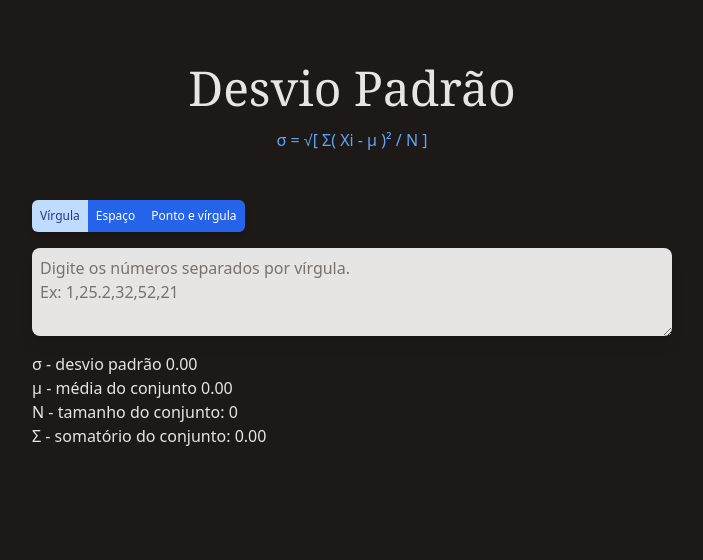
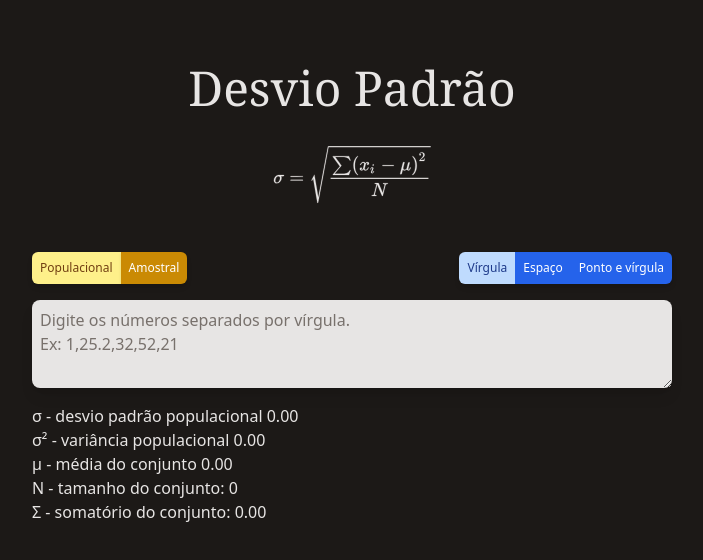
Before and after one commit to ffss92/desviopadrao, a Next.js app: page / in a window 1280 px wide. Shown: the top 560 px of the page, without its empty margins (288-991 px from the left). Built offline with nearby package versions, Linux system fonts and the light colour scheme.

Commit message:
Added features to std deviation

```diff
--- a/components/StandartDeviation.tsx
+++ b/components/StandartDeviation.tsx
@@ -8,33 +8,37 @@ function calculateMean(nums: number[]) {
   );
 }
 
-function stdDeviation(nums: number[]) {
+function stdDeviation(nums: number[], type: StdDeviation) {
   const mean = calculateMean(nums);
   const numberElements = nums.length;
   const sumNums = nums.reduce((prev, curr) => prev + curr);
   let v = 0;
   for (let i = 0; i < nums.length; i++) {
     const el = nums[i];
-    v += (el - mean) * (el - mean);
+    v += Math.pow(el - mean, 2);
   }
-  const variation = sumNums / numberElements;
+  const variance =
+    type === "population" ? v / numberElements : v / (numberElements - 1);
   return {
     mean,
     numberElements,
-    stdDev: Math.sqrt(variation),
-    variation,
+    stdDev: Math.sqrt(variance),
+    variance,
     sumNums,
   };
 }
+
+type StdDeviation = "population" | "sample";
 
 const StandardDeviation: React.FC = () => {
   const initialStd = {
     mean: 0,
     numberElements: 0,
     stdDev: 0,
-    variation: 0,
+    variance: 0,
     sumNums: 0,
   };
+  const [currentType, setCurrentType] = useState<StdDeviation>("population");
   const [currentIndex, setCurrentIndex] = useState(0);
   const [textInput, setTextInput] = useState("");
   const [numbersList, setNumbersList] = useState<number[]>([]);
@@ -46,15 +50,15 @@ const StandardDeviation: React.FC = () => {
       setStd(initialStd);
       return;
     }
-    const results = stdDeviation(numbersList);
+    const results = stdDeviation(numbersList, currentType);
     setStd({
       mean: results.mean,
       numberElements: results.numberElements,
       stdDev: results.stdDev,
-      variation: results.variation,
+      variance: results.variance,
       sumNums: results.sumNums,
     });
-  }, [numbersList]);
+  }, [numbersList, currentType]);
 
   const separations = [
     {
@@ -104,16 +108,38 @@ const StandardDeviation: React.FC = () => {
   };
   return (
     <>
-      <div className="flex mt-12">
-        <div className="rounded-md shadow-md hover:shadow-lg overflow-hidden text-xs">
+      <div className="flex flex-col sm:flex-row justify-between mt-12">
+        <div className="flex rounded-md shadow-md hover:shadow-lg overflow-hidden text-xs">
+          <button
+            className={
+              currentType === "population"
+                ? "bg-yellow-200 text-yellow-900 p-2 flex-1 sm:flex-none"
+                : "bg-yellow-600 text-white shadow p-2 flex-1 sm:flex-none"
+            }
+            onClick={() => setCurrentType("population")}
+          >
+            Populacional
+          </button>
+          <button
+            className={
+              currentType === "sample"
+                ? "bg-yellow-200 text-yellow-900 p-2 border-yellow-800 flex-1 sm:flex-none"
+                : "bg-yellow-600 text-white shadow p-2 flex-1 sm:flex-none"
+            }
+            onClick={() => setCurrentType("sample")}
+          >
+            Amostral
+          </button>
+        </div>
+        <div className="flex mt-2 sm:mt-0 rounded-md shadow-md hover:shadow-lg overflow-hidden text-xs">
           {separations.map((separation, idx) => (
             <button
               key={separation.sep}
               onClick={() => handleClick(idx)}
               className={
                 idx === currentIndex
-                  ? "bg-blue-200 hover:bg-blue-300 text-blue-900 p-2 transition duration-200 ease-in-out"
-                  : "bg-blue-600 hover:bg-blue-700 text-white p-2 transition duration-200 ease-in-out"
+                  ? "bg-blue-200 hover:bg-blue-300 text-blue-900 p-2 transition duration-200 ease-in-out flex-1 sm:flex-none"
+                  : "bg-blue-600 hover:bg-blue-700 text-white p-2 transition duration-200 ease-in-out flex-1 sm:flex-none"
               }
             >
               {separation.buttonText}
@@ -132,7 +158,14 @@ const StandardDeviation: React.FC = () => {
 
       <div className="flex flex-col mt-4">
         <span className="text-sm md:text-base">
-          σ - desvio padrão {std.stdDev.toFixed(2)}
+          {currentType === "population"
+            ? `σ - desvio padrão populacional ${std.stdDev.toFixed(2)}`
+            : `s - desvio padrão amostral ${std.stdDev.toFixed(2)}`}
+        </span>
+        <span className="text-sm md:text-base">
+          {currentType === "population"
+            ? `σ² - variância populacional ${std.stdDev.toFixed(2)}`
+            : `s² - variância amostral ${std.stdDev.toFixed(2)}`}
         </span>
         <span className="text-sm md:text-base">
           μ - média do conjunto {std.mean.toFixed(2)}
--- /dev/null
+++ b/components/StdDeviationIcon.tsx
@@ -0,0 +1,125 @@
+const StdDeviationIcon = () => {
+  return (
+    <svg
+      xlinkHref="http://www.w3.org/1999/xlink"
+      width="200px"
+      height="60px"
+      viewBox="0 -3581.3 14439.6 5502.6"
+      role="img"
+      focusable="false"
+      style={{ verticalAlign: "-4.462ex" }}
+      aria-hidden="true"
+      xmlns="http://www.w3.org/2000/svg"
+    >
+      <g
+        stroke="currentColor"
+        fill="currentColor"
+        strokeWidth="0"
+        transform="matrix(1 0 0 -1 0 0)"
+      >
+        <path
+          strokeWidth="10"
+          transform="scale(1.73)"
+          d="M184 -11Q116 -11 74 34T31 147Q31 247 104 333T274 430Q275 431 414 431H552Q553 430 555 429T559 427T562 425T565 422T567 420T569 416T570 412T571 407T572 401Q572 357 507 357Q500 357 490 357T476 358H416L421 348Q439 310 439 263Q439 153 359 71T184 -11ZM361 278Q361 358 276 358Q152 358 115 184Q114 180 114 178Q106 141 106 117Q106 67 131 47T188 26Q242 26 287 73Q316 103 334 153T356 233T361 278Z"
+        ></path>
+        <g transform="translate(1478,0)">
+          <path
+            strokeWidth="10"
+            transform="scale(1.73)"
+            d="M56 347Q56 360 70 367H707Q722 359 722 347Q722 336 708 328L390 327H72Q56 332 56 347ZM56 153Q56 168 72 173H708Q722 163 722 153Q722 140 707 133H70Q56 140 56 153Z"
+          ></path>
+        </g>
+        <g transform="translate(3313,0)">
+          <path
+            strokeWidth="10"
+            transform="translate(0,344) scale(1.73)"
+            d="M983 1739Q988 1750 1001 1750Q1008 1750 1013 1745T1020 1733Q1020 1726 742 244T460 -1241Q458 -1250 439 -1250H436Q424 -1250 424 -1248L410 -1166Q395 -1083 367 -920T312 -601L201 44L137 -83L111 -57L187 96L264 247Q265 246 369 -357Q470 -958 473 -963L727 384Q979 1729 983 1739Z"
+          ></path>
+          <rect
+            stroke="none"
+            width="9387"
+            height="103"
+            x="1738"
+            y="3285"
+          ></rect>
+          <g transform="translate(1738,0)">
+            <g transform="translate(207,0)">
+              <rect
+                stroke="none"
+                width="8971"
+                height="103"
+                x="0"
+                y="380"
+              ></rect>
+              <g transform="translate(103,1170)">
+                <path
+                  strokeWidth="10"
+                  transform="scale(1.73)"
+                  d="M61 748Q64 750 489 750H913L954 640Q965 609 976 579T993 533T999 516H979L959 517Q936 579 886 621T777 682Q724 700 655 705T436 710H319Q183 710 183 709Q186 706 348 484T511 259Q517 250 513 244L490 216Q466 188 420 134T330 27L149 -187Q149 -188 362 -188Q388 -188 436 -188T506 -189Q679 -189 778 -162T936 -43Q946 -27 959 6H999L913 -249L489 -250Q65 -250 62 -248Q56 -246 56 -239Q56 -234 118 -161Q186 -81 245 -11L428 206Q428 207 242 462L57 717L56 728Q56 744 61 748Z"
+                ></path>
+                <g transform="translate(1835,0)">
+                  <path
+                    strokeWidth="10"
+                    transform="scale(1.73)"
+                    d="M94 250Q94 319 104 381T127 488T164 576T202 643T244 695T277 729T302 750H315H319Q333 750 333 741Q333 738 316 720T275 667T226 581T184 443T167 250T184 58T225 -81T274 -167T316 -220T333 -241Q333 -250 318 -250H315H302L274 -226Q180 -141 137 -14T94 250Z"
+                  ></path>
+                </g>
+                <g transform="translate(2517,0)">
+                  <path
+                    strokeWidth="10"
+                    transform="scale(1.73)"
+                    d="M52 289Q59 331 106 386T222 442Q257 442 286 424T329 379Q371 442 430 442Q467 442 494 420T522 361Q522 332 508 314T481 292T458 288Q439 288 427 299T415 328Q415 374 465 391Q454 404 425 404Q412 404 406 402Q368 386 350 336Q290 115 290 78Q290 50 306 38T341 26Q378 26 414 59T463 140Q466 150 469 151T485 153H489Q504 153 504 145Q504 144 502 134Q486 77 440 33T333 -11Q263 -11 227 52Q186 -10 133 -10H127Q78 -10 57 16T35 71Q35 103 54 123T99 143Q142 143 142 101Q142 81 130 66T107 46T94 41L91 40Q91 39 97 36T113 29T132 26Q168 26 194 71Q203 87 217 139T245 247T261 313Q266 340 266 352Q266 380 251 392T217 404Q177 404 142 372T93 290Q91 281 88 280T72 278H58Q52 284 52 289Z"
+                  ></path>
+                  <g transform="translate(998,-260)">
+                    <path
+                      strokeWidth="10"
+                      transform="scale(1.223)"
+                      d="M184 600Q184 624 203 642T247 661Q265 661 277 649T290 619Q290 596 270 577T226 557Q211 557 198 567T184 600ZM21 287Q21 295 30 318T54 369T98 420T158 442Q197 442 223 419T250 357Q250 340 236 301T196 196T154 83Q149 61 149 51Q149 26 166 26Q175 26 185 29T208 43T235 78T260 137Q263 149 265 151T282 153Q302 153 302 143Q302 135 293 112T268 61T223 11T161 -11Q129 -11 102 10T74 74Q74 91 79 106T122 220Q160 321 166 341T173 380Q173 404 156 404H154Q124 404 99 371T61 287Q60 286 59 284T58 281T56 279T53 278T49 278T41 278H27Q21 284 21 287Z"
+                    ></path>
+                  </g>
+                </g>
+                <g transform="translate(4500,0)">
+                  <path
+                    strokeWidth="10"
+                    transform="scale(1.73)"
+                    d="M84 237T84 250T98 270H679Q694 262 694 250T679 230H98Q84 237 84 250Z"
+                  ></path>
+                </g>
+                <g transform="translate(6239,0)">
+                  <path
+                    strokeWidth="10"
+                    transform="scale(1.73)"
+                    d="M58 -216Q44 -216 34 -208T23 -186Q23 -176 96 116T173 414Q186 442 219 442Q231 441 239 435T249 423T251 413Q251 401 220 279T187 142Q185 131 185 107V99Q185 26 252 26Q261 26 270 27T287 31T302 38T315 45T327 55T338 65T348 77T356 88T365 100L372 110L408 253Q444 395 448 404Q461 431 491 431Q504 431 512 424T523 412T525 402L449 84Q448 79 448 68Q448 43 455 35T476 26Q485 27 496 35Q517 55 537 131Q543 151 547 152Q549 153 557 153H561Q580 153 580 144Q580 138 575 117T555 63T523 13Q510 0 491 -8Q483 -10 467 -10Q446 -10 429 -4T402 11T385 29T376 44T374 51L368 45Q362 39 350 30T324 12T288 -4T246 -11Q199 -11 153 12L129 -85Q108 -167 104 -180T92 -202Q76 -216 58 -216Z"
+                  ></path>
+                </g>
+                <g transform="translate(7291,0)">
+                  <path
+                    strokeWidth="10"
+                    transform="scale(1.73)"
+                    d="M60 749L64 750Q69 750 74 750H86L114 726Q208 641 251 514T294 250Q294 182 284 119T261 12T224 -76T186 -143T145 -194T113 -227T90 -246Q87 -249 86 -250H74Q66 -250 63 -250T58 -247T55 -238Q56 -237 66 -225Q221 -64 221 250T66 725Q56 737 55 738Q55 746 60 749Z"
+                  ></path>
+                  <g transform="translate(681,842)">
+                    <path
+                      strokeWidth="10"
+                      transform="scale(1.223)"
+                      d="M109 429Q82 429 66 447T50 491Q50 562 103 614T235 666Q326 666 387 610T449 465Q449 422 429 383T381 315T301 241Q265 210 201 149L142 93L218 92Q375 92 385 97Q392 99 409 186V189H449V186Q448 183 436 95T421 3V0H50V19V31Q50 38 56 46T86 81Q115 113 136 137Q145 147 170 174T204 211T233 244T261 278T284 308T305 340T320 369T333 401T340 431T343 464Q343 527 309 573T212 619Q179 619 154 602T119 569T109 550Q109 549 114 549Q132 549 151 535T170 489Q170 464 154 447T109 429Z"
+                    ></path>
+                  </g>
+                </g>
+              </g>
+              <g transform="translate(3713,-1187)">
+                <path
+                  strokeWidth="10"
+                  transform="scale(1.73)"
+                  d="M234 637Q231 637 226 637Q201 637 196 638T191 649Q191 676 202 682Q204 683 299 683Q376 683 387 683T401 677Q612 181 616 168L670 381Q723 592 723 606Q723 633 659 637Q635 637 635 648Q635 650 637 660Q641 676 643 679T653 683Q656 683 684 682T767 680Q817 680 843 681T873 682Q888 682 888 672Q888 650 880 642Q878 637 858 637Q787 633 769 597L620 7Q618 0 599 0Q585 0 582 2Q579 5 453 305L326 604L261 344Q196 88 196 79Q201 46 268 46H278Q284 41 284 38T282 19Q278 6 272 0H259Q228 2 151 2Q123 2 100 2T63 2T46 1Q31 1 31 10Q31 14 34 26T39 40Q41 46 62 46Q130 49 150 85Q154 91 221 362L289 634Q287 635 234 637Z"
+                ></path>
+              </g>
+            </g>
+          </g>
+        </g>
+      </g>
+    </svg>
+  );
+};
+
+export default StdDeviationIcon;
--- a/pages/index.tsx
+++ b/pages/index.tsx
@@ -1,5 +1,6 @@
 import type { NextPage } from "next";
 import StandardDeviation from "../components/StandartDeviation";
+import StdDeviationIcon from "../components/StdDeviationIcon";
 
 const Home: NextPage = () => {
   return (
@@ -7,12 +8,13 @@ const Home: NextPage = () => {
       <div className="mt-12 container flex flex-col max-w-2xl p-4 mx-auto text-stone-200">
         <h1 className="text-center text-5xl font-serif">Desvio Padrão</h1>
         <a
+          className="flex justify-center mt-8"
           href="https://pt.wikipedia.org/wiki/Desvio_padr%C3%A3o"
-          className="text-center mt-4 text-blue-400"
           target="_blank"
         >
-          σ = √[ Σ( Xi - μ )² / N ]
+          <StdDeviationIcon />
         </a>
+
         <StandardDeviation />
       </div>
     </div>
```
